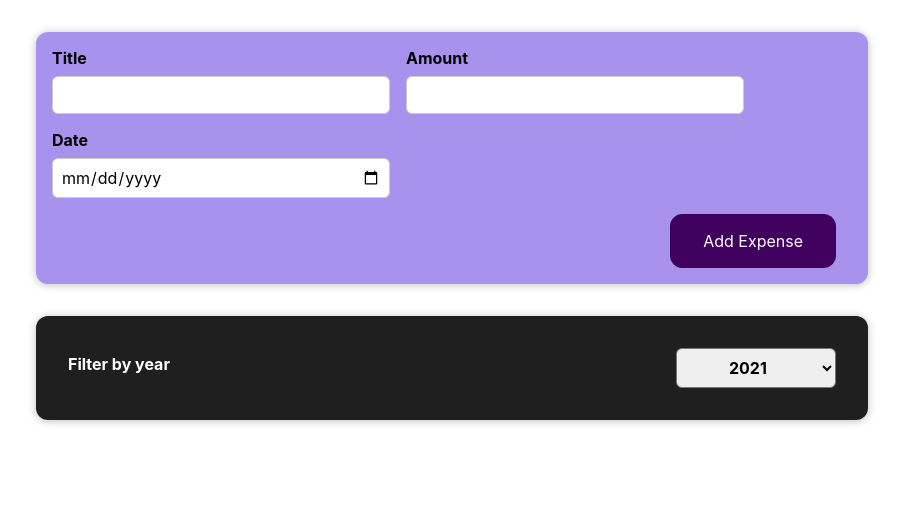
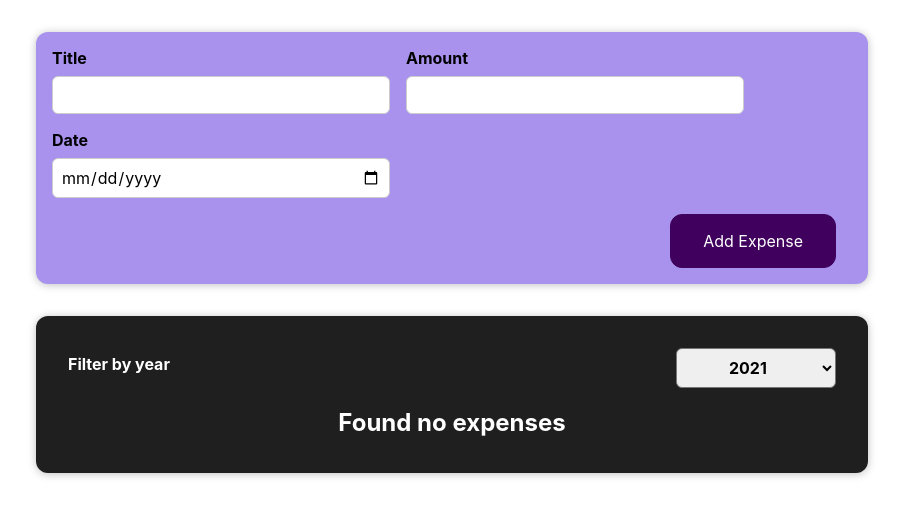
Before and after one commit to mndowne/budgeting-app, a React (Create React App) app: page / in a window 1280 px wide. Shown: the top 516 px of the page, without its empty margins (188-1091 px from the left). Built offline with nearby package versions, Linux system fonts and the light colour scheme.

Commit message:
Move the expense list into its own component

```diff
--- a/src/components/Expenses/ExpenseItem.js
+++ b/src/components/Expenses/ExpenseItem.js
@@ -6,6 +6,7 @@
 const ExpenseItem = ({expenses}) => {
 
     return (
+    <li>
         <Card className='expense-item'>
             <ExpenseDate date={expenses.date}/>
             <div className='expense-item__description'>
@@ -13,6 +14,7 @@
                 <div className='expense-item__price'>{expenses.amount}</div>
             </div>
         </Card>
+    </li>
     );
 }
 
--- a/src/components/Expenses/Expenses.js
+++ b/src/components/Expenses/Expenses.js
@@ -1,8 +1,8 @@
-import ExpenseItem from './ExpenseItem.js';
 import Card from '../UI/Card.js';
 import ExpensesFilter from './ExpensesFilter.js';
 import React , {useState} from 'react';
 import './Expenses.css';
+import ExpensesList from './ExpensesList.js';
 
 
 const Expenses = ({expenses}) => {
@@ -20,7 +20,7 @@
     return (
     <Card className="expenses">
         <ExpensesFilter selectedYear={yearFilter} onYearFilter={yearFilterHandler}/>
-        {filteredExpenses.map( expense => <ExpenseItem key={expense.id} expenses={expense} /> ) }
+        <ExpensesList expenses={filteredExpenses}/>
     </Card>
 
     );
--- /dev/null
+++ b/src/components/Expenses/ExpensesList.css
@@ -0,0 +1,9 @@
+.expenses-list {
+    list-style: none;
+    padding: 0;
+}
+
+.expenses-list__fallback {
+    color: white;
+    text-align: center;
+}
--- /dev/null
+++ b/src/components/Expenses/ExpensesList.js
@@ -0,0 +1,22 @@
+import React from 'react';
+
+import ExpenseItem from './ExpenseItem';
+import './ExpensesList.css';
+
+const ExpensesList = ({expenses}) => {
+
+    if (expenses.length === 0) {
+        return <h2 className="expenses-list__fallback">Found no expenses</h2>;
+    }
+
+    return (
+        <ul className="expenses-list">
+        {expenses.map( expense =>
+            <ExpenseItem key={expense.id} expenses={expense} />
+
+        )}
+        </ul>
+    );
+}
+
+export default ExpensesList;
```
Lines whose indentation alone changed are shown as unchanged.
